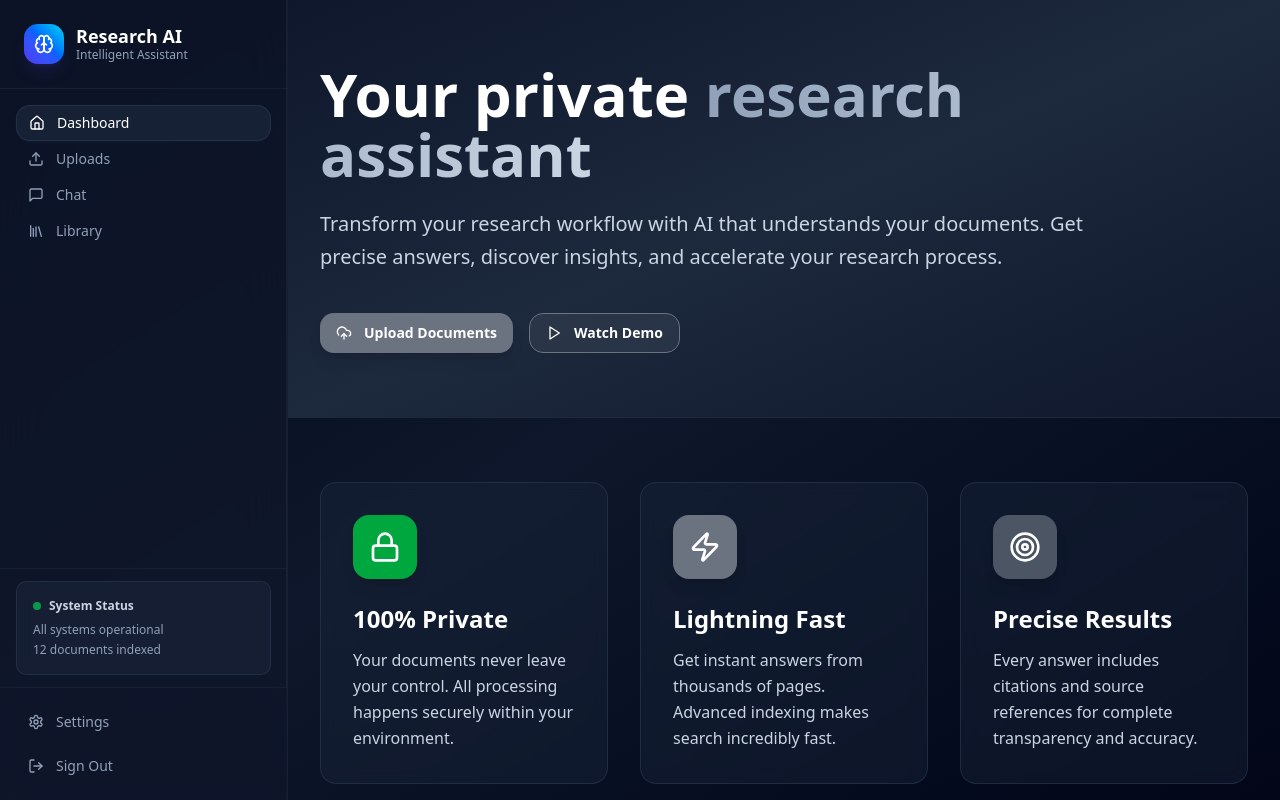
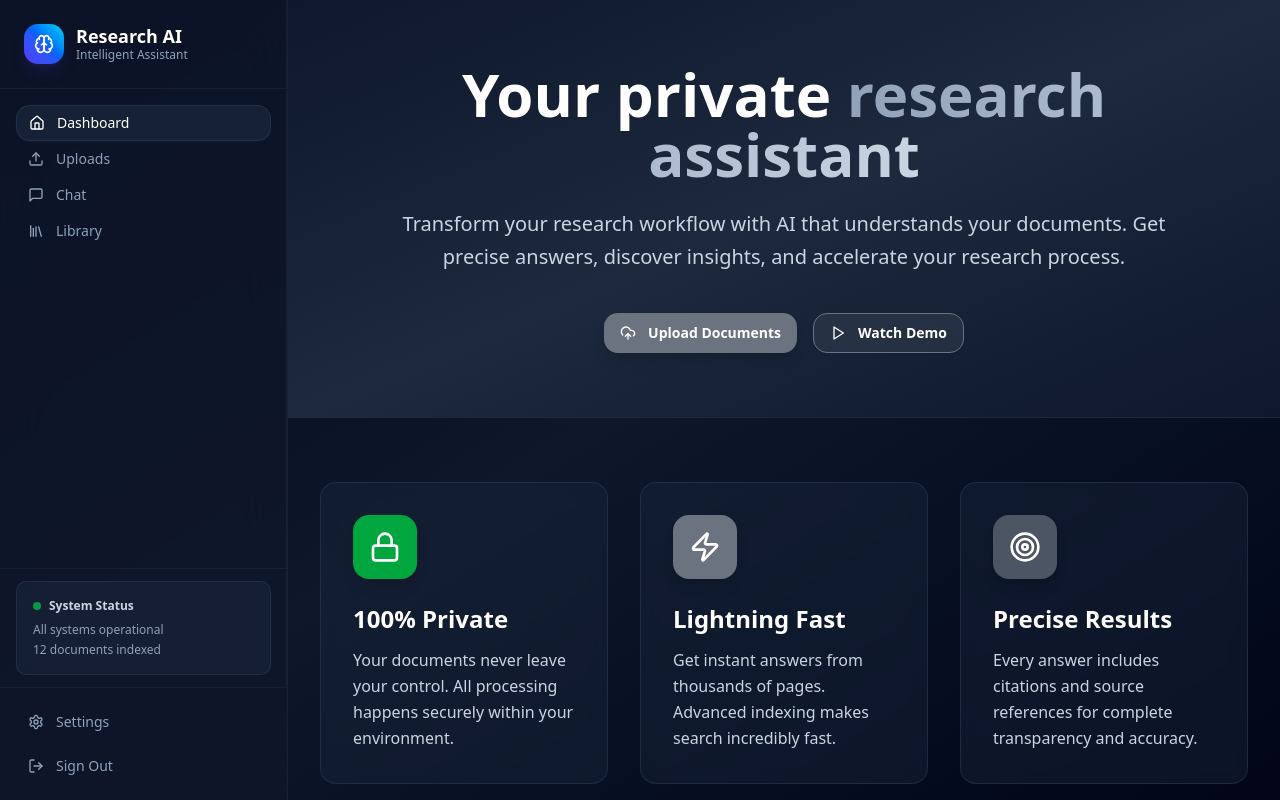
Before and after one commit to Mckings1/ragknowledge.ai, a Next.js app: page / in a window 1280 px wide. Built offline with nearby package versions, Linux system fonts and the light colour scheme.

Commit message:
centered home page

```diff
--- a/app/page.tsx
+++ b/app/page.tsx
@@ -45,23 +45,20 @@ export default function Home() {
       <main className="flex-1 overflow-auto">
         {/* ===== HERO SECTION ===== */}
         {/* Large banner with headline, subheading, and call-to-action buttons */}
-        <section className="border-b border-slate-800 bg-gradient-to-br from-slate-900 via-slate-800 to-slate-900 px-8 py-16">
-          <div className="max-w-5xl">
+        <section className="border-b border-slate-800 bg-gradient-to-br from-slate-900 via-slate-800 to-slate-900">
+  <div className="max-w-6xl mx-auto px-8 py-16">
+    <div className="text-center max-w-3xl mx-auto animate-fade-in">
       <h1 className="text-6xl font-bold text-white mb-6">
         Your private{" "}
         <span className="bg-gradient-to-r from-slate-400 to-slate-300 bg-clip-text text-transparent">
           research assistant
         </span>
       </h1>
-
-            {/* Subheading describing the value proposition */}
-            <p className="text-xl text-slate-300 mb-10 max-w-3xl leading-relaxed">
+      <p className="text-xl text-slate-300 mb-10 leading-relaxed">
         Transform your research workflow with AI that understands your documents. Get precise answers, discover
         insights, and accelerate your research process.
       </p>
-
-            {/* Primary and secondary call-to-action buttons */}
-            <div className="flex gap-4">
+      <div className="flex gap-4 justify-center">
         <Link href="/upload">
           <Button
             size="lg"
@@ -81,7 +78,10 @@ export default function Home() {
         </Button>
       </div>
     </div>
+  </div>
 </section>
+
+
 
         {/* ===== FEATURES SECTION ===== */}
         {/* Three feature cards highlighting key benefits */}
@@ -130,7 +130,7 @@ export default function Home() {
             <div className="flex justify-between items-center mb-8">
               <h2 className="text-3xl font-bold text-white">Recent Activity</h2>
               <Link
-                href="/chat-history"
+                href="/chat"
                 className="text-slate-400 hover:text-slate-300 flex items-center gap-2 font-medium"
               >
                 View All <ArrowRight className="w-4 h-4" />
```
Lines whose indentation alone changed are shown as unchanged.
